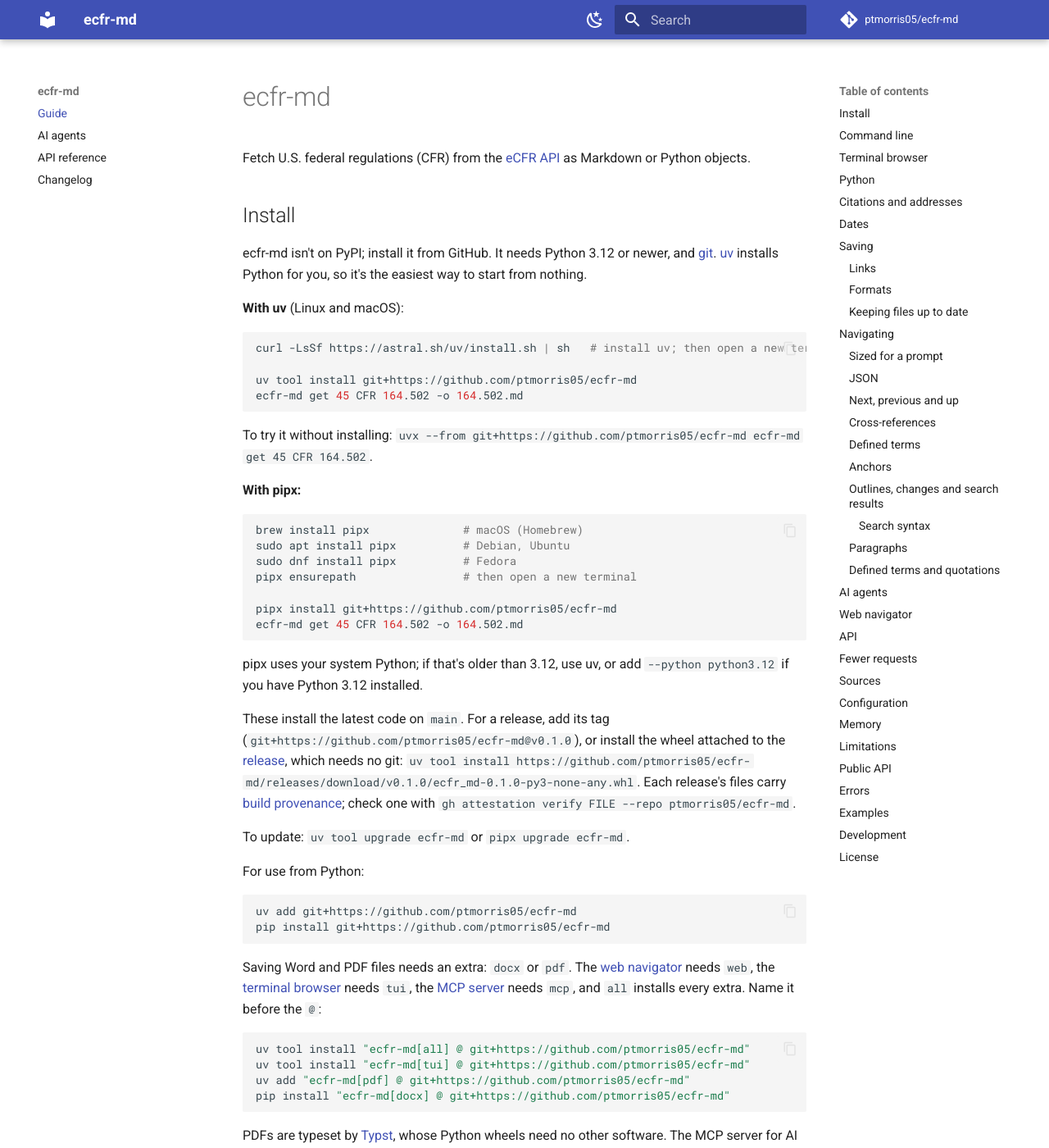
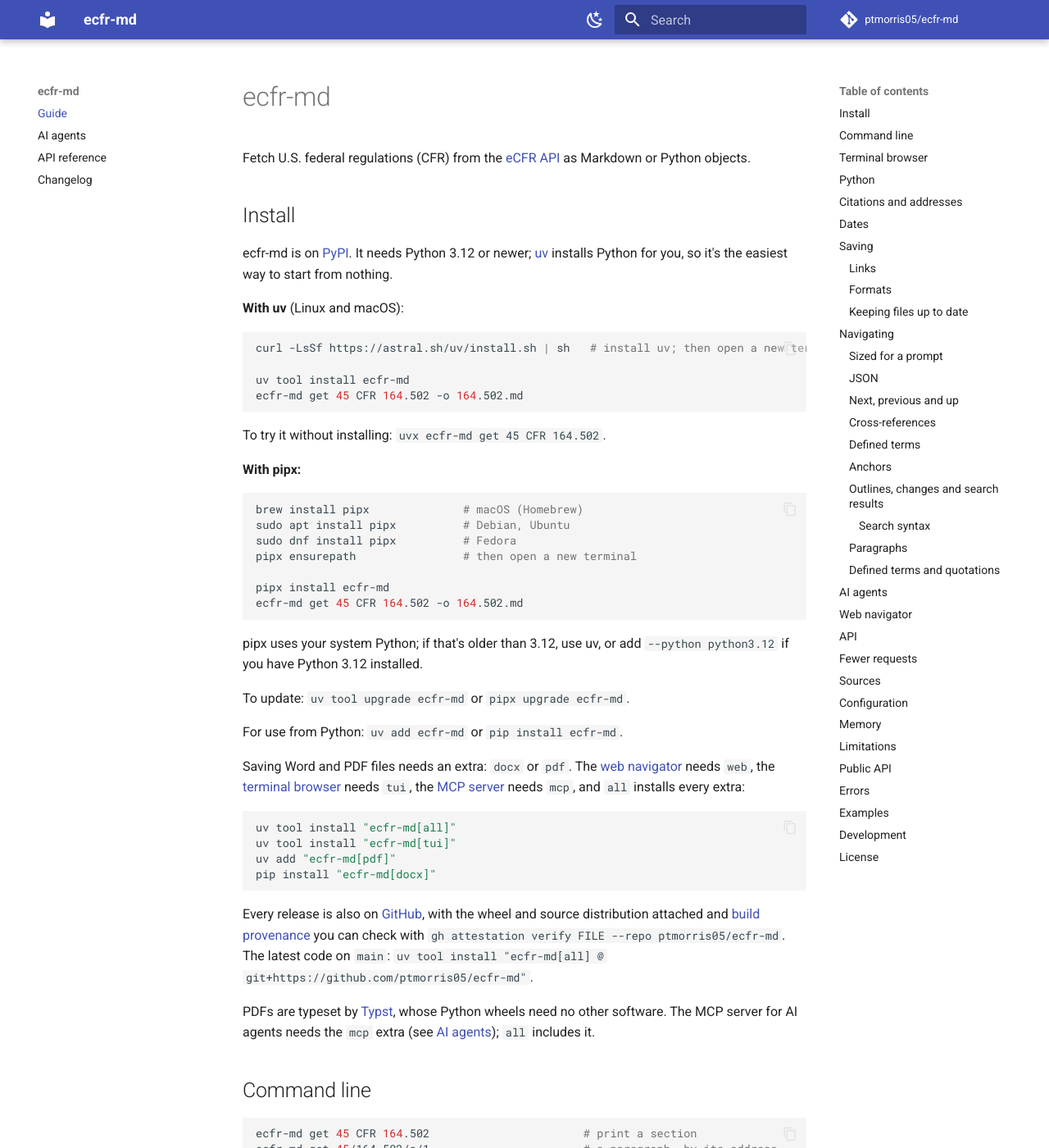
Before and after one commit to ptmorris05/ecfr-md, an MkDocs documentation site: the page built from docs/index.md, in a window 1280 px wide and 1400 px high. Shown: the whole window at 82% size. Built offline with MkDocs 1.6.1 and Material for MkDocs 9.7.7, drawn with Linux system fonts in a browser that asks for light colours; comment, search, counter and statistics services are not loaded; some of the changed text lies outside the part shown.

Commit message:
Publish to PyPI when the version changes on main; install from PyPI

````diff
--- a/README.md
+++ b/README.md
@@ -4,18 +4,18 @@ Fetch U.S. federal regulations (CFR) from the [eCFR API](https://www.ecfr.gov/de
 
 ## Install
 
-ecfr-md isn't on PyPI; install it from GitHub. It needs Python 3.12 or newer, and [git](https://git-scm.com/downloads). [uv](https://docs.astral.sh/uv/) installs Python for you, so it's the easiest way to start from nothing.
+ecfr-md is on [PyPI](https://pypi.org/project/ecfr-md/). It needs Python 3.12 or newer; [uv](https://docs.astral.sh/uv/) installs Python for you, so it's the easiest way to start from nothing.
 
 **With uv** (Linux and macOS):
 
 ```sh
 curl -LsSf https://astral.sh/uv/install.sh | sh   # install uv; then open a new terminal
 
-uv tool install git+https://github.com/ptmorris05/ecfr-md
+uv tool install ecfr-md
 ecfr-md get 45 CFR 164.502 -o 164.502.md
 ```
 
-To try it without installing: `uvx --from git+https://github.com/ptmorris05/ecfr-md ecfr-md get 45 CFR 164.502`.
+To try it without installing: `uvx ecfr-md get 45 CFR 164.502`.
 
 **With pipx:**
 
@@ -25,31 +25,26 @@ sudo apt install pipx          # Debian, Ubuntu
 sudo dnf install pipx          # Fedora
 pipx ensurepath                # then open a new terminal
 
-pipx install git+https://github.com/ptmorris05/ecfr-md
+pipx install ecfr-md
 ecfr-md get 45 CFR 164.502 -o 164.502.md
 ```
 
 pipx uses your system Python; if that's older than 3.12, use uv, or add `--python python3.12` if you have Python 3.12 installed.
 
-These install the latest code on `main`. For a release, add its tag (`git+https://github.com/ptmorris05/ecfr-md@v0.1.0`), or install the wheel attached to the [release](https://github.com/ptmorris05/ecfr-md/releases), which needs no git: `uv tool install https://github.com/ptmorris05/ecfr-md/releases/download/v0.1.0/ecfr_md-0.1.0-py3-none-any.whl`. Each release's files carry [build provenance](https://docs.github.com/en/actions/security-for-github-actions/using-artifact-attestations); check one with `gh attestation verify FILE --repo ptmorris05/ecfr-md`.
-
 To update: `uv tool upgrade ecfr-md` or `pipx upgrade ecfr-md`.
 
-For use from Python:
+For use from Python: `uv add ecfr-md` or `pip install ecfr-md`.
+
+Saving Word and PDF files needs an extra: `docx` or `pdf`. The [web navigator](#web-navigator) needs `web`, the [terminal browser](#terminal-browser) needs `tui`, the [MCP server](#ai-agents) needs `mcp`, and `all` installs every extra:
 
 ```sh
-uv add git+https://github.com/ptmorris05/ecfr-md
-pip install git+https://github.com/ptmorris05/ecfr-md
+uv tool install "ecfr-md[all]"
+uv tool install "ecfr-md[tui]"
+uv add "ecfr-md[pdf]"
+pip install "ecfr-md[docx]"
 ```
 
-Saving Word and PDF files needs an extra: `docx` or `pdf`. The [web navigator](#web-navigator) needs `web`, the [terminal browser](#terminal-browser) needs `tui`, the [MCP server](#ai-agents) needs `mcp`, and `all` installs every extra. Name it before the `@`:
-
-```sh
-uv tool install "ecfr-md[all] @ git+https://github.com/ptmorris05/ecfr-md"
-uv tool install "ecfr-md[tui] @ git+https://github.com/ptmorris05/ecfr-md"
-uv add "ecfr-md[pdf] @ git+https://github.com/ptmorris05/ecfr-md"
-pip install "ecfr-md[docx] @ git+https://github.com/ptmorris05/ecfr-md"
-```
+Every release is also on [GitHub](https://github.com/ptmorris05/ecfr-md/releases), with the wheel and source distribution attached and [build provenance](https://docs.github.com/en/actions/security-for-github-actions/using-artifact-attestations) you can check with `gh attestation verify FILE --repo ptmorris05/ecfr-md`. The latest code on `main`: `uv tool install "ecfr-md[all] @ git+https://github.com/ptmorris05/ecfr-md"`.
 
 PDFs are typeset by [Typst](https://typst.app/), whose Python wheels need no other software. The MCP server for AI agents needs the `mcp` extra (see [AI agents](#ai-agents)); `all` includes it.
 
@@ -135,7 +130,7 @@ Exit codes: `0` success, `1` API, network or file error, `2` invalid usage.
 `ecfr-md browse` reads and navigates the CFR full screen: the outline on the left, the text on the right, a breadcrumb and the date of the text above, and the keys below. It needs the `tui` extra:
 
 ```sh
-uv tool install "ecfr-md[tui] @ git+https://github.com/ptmorris05/ecfr-md"
+uv tool install "ecfr-md[tui]"
 ecfr-md browse 45 CFR 164.502
 ecfr-md browse 45/164.502/a/1 --date 2020-01-01   # at a paragraph, as of a date
 ecfr-md browse                                    # the list of titles
@@ -572,10 +567,10 @@ ecfr-md verify "45 CFR 164.502(b)" --quote "minimum necessary"   # exit 1 unless
 `ecfr-md mcp` is an [MCP](https://modelcontextprotocol.io) server that gives agents the CFR the way an expert reads it: outlines with token estimates to plan, text sized to a budget with a cursor, full pinpoint citations, the governing definition of a term, quote checking, redlines between dates, and change notifications. Add it to Claude Code with:
 
 ```sh
-claude mcp add ecfr -- uvx --from "ecfr-md[mcp] @ git+https://github.com/ptmorris05/ecfr-md" ecfr-md mcp
+claude mcp add ecfr -- uvx --from "ecfr-md[mcp]" ecfr-md mcp
 ```
 
-Other clients take the same command in their JSON config (`"command": "uvx"`, `"args": ["--from", "ecfr-md[mcp] @ git+https://github.com/ptmorris05/ecfr-md", "ecfr-md", "mcp"]`). `--http` serves streamable HTTP instead of stdio. The tools are read-only; `export` writes only under `--export-dir` (default: the current directory; `--no-export` removes it), and agents can change settings only with `--allow-config-changes`. Python apps can serve it themselves: `ecfr_md.mcp.server(ecfr)` returns the FastMCP server.
+Other clients take the same command in their JSON config (`"command": "uvx"`, `"args": ["--from", "ecfr-md[mcp]", "ecfr-md", "mcp"]`). `--http` serves streamable HTTP instead of stdio. The tools are read-only; `export` writes only under `--export-dir` (default: the current directory; `--no-export` removes it), and agents can change settings only with `--allow-config-changes`. Python apps can serve it themselves: `ecfr_md.mcp.server(ecfr)` returns the FastMCP server.
 
 Agents with a shell can use the command line instead: [`skills/ecfr-md/SKILL.md`](https://github.com/ptmorris05/ecfr-md/blob/main/skills/ecfr-md/SKILL.md) is a skill that teaches it, and every command takes `--json`. The [AI agents guide](https://ptmorris05.github.io/ecfr-md/agents/) lists the tools, resources and prompts, and the measured cost of common tasks.
 
@@ -584,7 +579,7 @@ Agents with a shell can use the command line instead: [`skills/ecfr-md/SKILL.md`
 `ecfr-md serve` runs a web navigator on this computer: the CFR to read in a browser, fetched from the eCFR the first time a page is opened and kept in the cache, so what has been read is there next time, offline too. It needs the `web` extra.
 
 ```sh
-uv tool install "ecfr-md[web] @ git+https://github.com/ptmorris05/ecfr-md"
+uv tool install "ecfr-md[web]"
 ecfr-md serve --open                    # http://localhost:8000
 ecfr-md serve --port 8080 --save-dir ~/cfr
 ecfr-md --cache-dir ~/cfr-cache serve   # global options apply
@@ -778,7 +773,7 @@ uv run ruff format && uv run ruff check
 
 CI runs on Linux, macOS and Windows with Python 3.12–3.14. A nightly job runs the network tests and opens an issue if they fail. Changes are listed in [CHANGELOG.md](https://github.com/ptmorris05/ecfr-md/blob/main/CHANGELOG.md).
 
-The documentation site is built from this README, the changelog and the docstrings: `uv run --group docs mkdocs serve`. To release, set the version in `pyproject.toml`, move the changelog's Unreleased notes under that version, and push a tag `vX.Y.Z`; the release workflow checks, tests, builds and publishes it. See [CONTRIBUTING.md](https://github.com/ptmorris05/ecfr-md/blob/main/CONTRIBUTING.md).
+The documentation site is built from this README, the changelog and the docstrings: `uv run --group docs mkdocs serve`. To release, set the version in `pyproject.toml` and move the changelog's Unreleased notes under that version; when that reaches `main`, the release workflow tests, builds, tags and publishes it to GitHub and PyPI. See [CONTRIBUTING.md](https://github.com/ptmorris05/ecfr-md/blob/main/CONTRIBUTING.md).
 
 ## License
 
````
Also changed, not shown: CONTRIBUTING.md (+1 -1 lines), docs/agents.md (+4 -4 lines), skills/ecfr-md/SKILL.md (+1 -1 lines), 7 other files.
